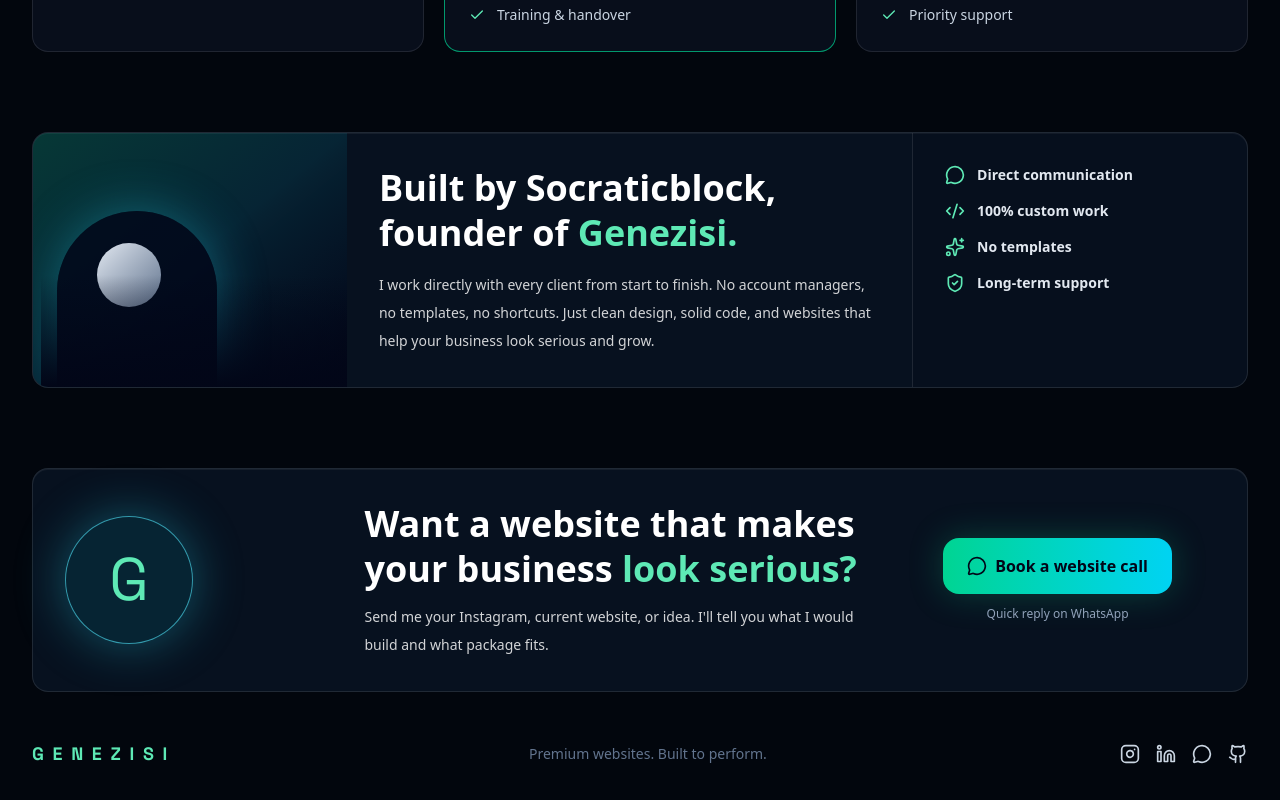
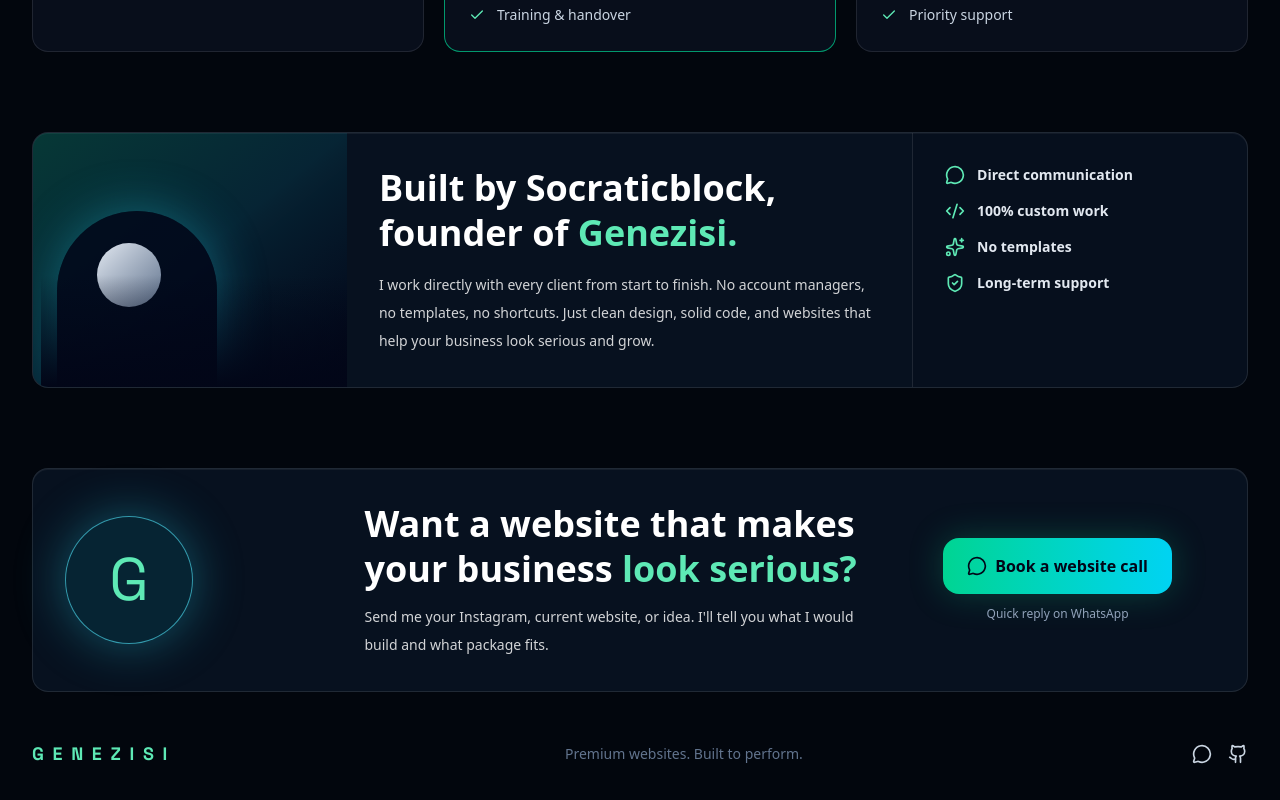
Before and after one commit to socraticblock/Agency, a Next.js app: page /en in a window 1280 px wide. Shown: the part 3133-3933 px from the top of the page. Built offline with nearby package versions, Linux system fonts and the light colour scheme; no server answers; a web font is replaced by a local one.

Commit message:
Hide inactive footer social links

```diff
--- a/src/app/globals.css
+++ b/src/app/globals.css
@@ -187,6 +187,12 @@
   line-height: 1.6;
 }
 
+/* Hide inactive homepage footer social links until those profiles are ready. */
+footer a[aria-label="Instagram"],
+footer a[aria-label="LinkedIn"] {
+  display: none;
+}
+
 /* Homepage ticker: CSS marquee so it keeps moving without Framer’s JS loop (mobile / reduced-motion config). */
 @keyframes scrolling-banner-marquee {
   from {
```
